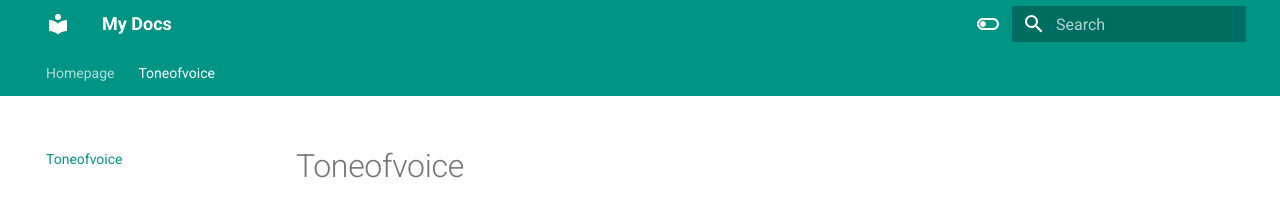
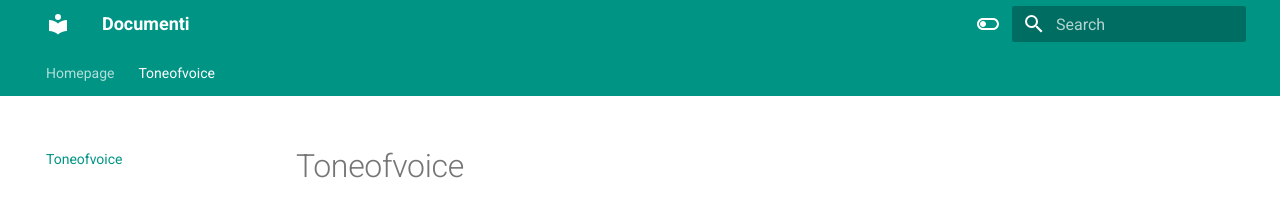
Before and after one commit to sharonburg/esercizio, an MkDocs documentation site: the page built from docs/Toneofvoice.md, in a window 1280 px wide. Shown: the top 206 px of the page. Built offline with MkDocs 1.6.1 and Material for MkDocs 9.7.7, drawn with Linux system fonts in a browser that asks for light colours.

```diff
--- a/mkdocs.yml
+++ b/mkdocs.yml
@@ -1,4 +1,4 @@
-site_name: My Docs
+site_name: Documenti
 theme:
   name: material
   features:
```
